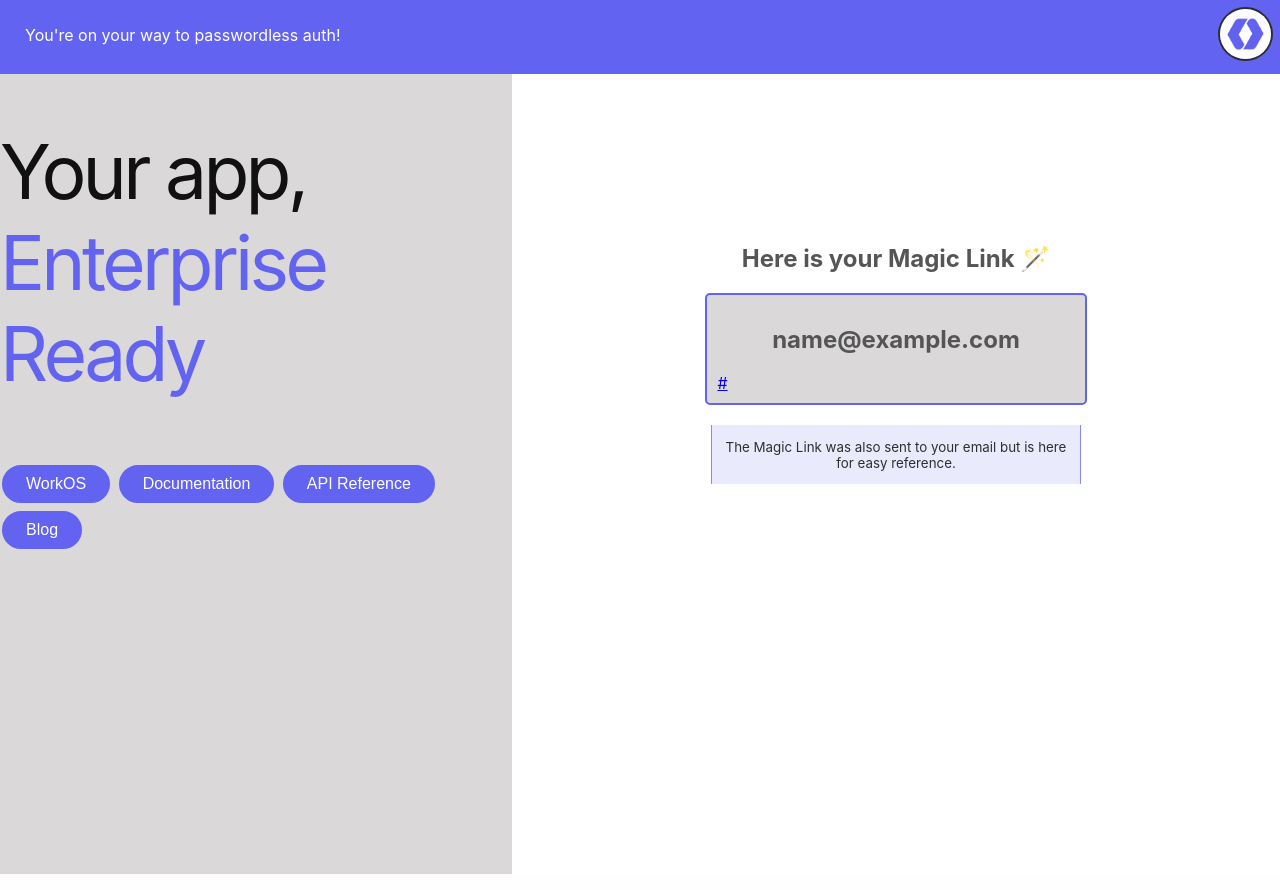
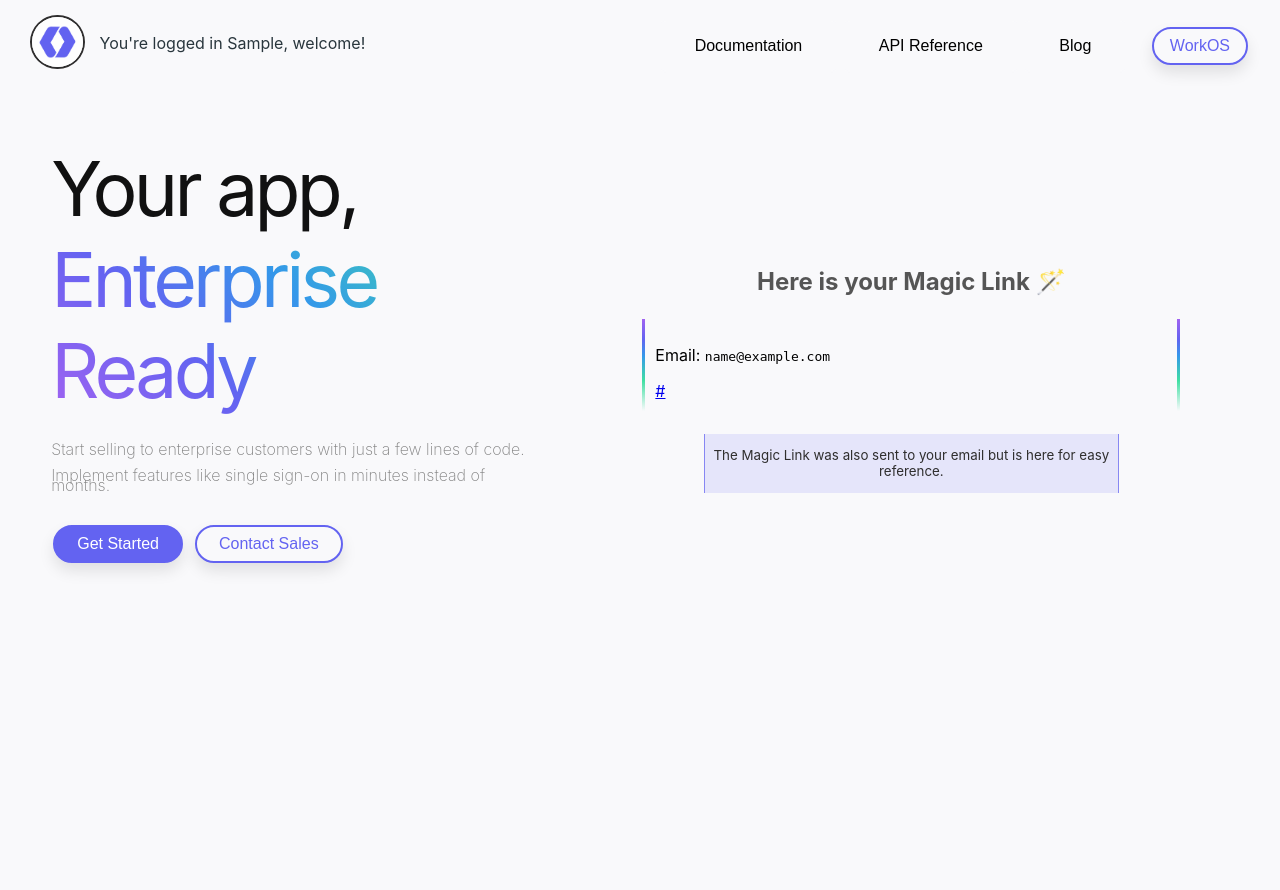
Before and after one commit to workos/python-django-example-applications, a Django app: template python-django-magic-link-example/magic_link_example/magic_link/templates/magic_link/serve_magic_link.html in a window 1280 px wide. Run offline with Django 3.2, Linux system fonts and the light colour scheme; the template is opened without the code that fills it: most values are stand-ins (such as "Sample title", 1, 10 or a date in 2020).

Commit message:
Update magic link app (#36)
Co-authored-by: Adam Wolfman <adamwolfman@Adams-MBP-3.domain>

```diff
--- a/python-django-magic-link-example/magic_link_example/magic_link/static/css/login.css
+++ b/python-django-magic-link-example/magic_link_example/magic_link/static/css/login.css
@@ -1,5 +1,7 @@
 body {
     font-family: Inter, sans-serif;
+    background-color: #f9f9fb;
+
 }
 
 .container_login {
@@ -22,16 +24,6 @@ body {
     bottom: 10px;
 }
 
-.text_input {
-    border: 1px solid #555555;
-    border-radius: 10px;
-    margin: 20px 0px 7px 0px;
-    padding: 5px;
-    height: 35px;
-    width: 260px;
-    text-align: center;
-}
-
 .flex {
     display: flex;
     justify-content: center;
@@ -42,6 +34,18 @@ body {
     flex-direction: column;
     justify-content: center;
     align-items: center;
+}
+
+.space-between {
+    justify-content: space-between;
+}
+
+.width-75 {
+    width: 75%;
+}
+
+.width-40vw {
+    width: 40vw;
 }
 
 .container_success {
@@ -82,19 +86,33 @@ body {
     margin: 4px 2px;
     transition-duration: 0.4s;
     cursor: pointer;
-  }
+    box-shadow: 0px 8px 15px rgba(0, 0, 0, 0.1);
+}
 
-.button:hover {
+.button-outline {
+    background-color: #f9f9fb;
+    color: #6363f1;
+    padding: 8px 16px;
+}
+
+.button:hover,
+.button-outline:hover {
     background-color: #555555;
     border: 2px solid #555555;
     color: white;
 }
 
+.sales-button {
+    margin-left: 10px;
+}
+
 .login_button {
     width: 95%;
+    box-shadow: 0px 8px 15px rgba(0, 0, 0, 0.1);
 }
 
-h2, h1 {
+h2,
+h1 {
     text-align: center;
     color: #555555;
 }
@@ -108,16 +126,18 @@ h2, h1 {
     align-items: center;
     position: relative;
     bottom: 10%;
+    /* background-color: #f9f9fb; */
+}
 
-}
 .logged_in_div_left {
     width: 40%;
     height: 100vh;
     display: flex;
     flex-direction: column;
     justify-content: center;
-    align-items: center;
-    background-color: #dad8d8;
+    align-items: left;
+    background-color: #f9f9fb;
+    margin-left: 4vw;
 }
 
 .logged_in_div_left div {
@@ -135,39 +155,67 @@ h2, h1 {
     letter-spacing: -.05em;
 }
 
-.logged_in_div_left h2 {
-    color: #6363f1;
+.home-hero-gradient {
+    background-image: linear-gradient(45deg, #a163f1, #6363f1 22%, #3498ea 40%, #40dfa3 67%, rgba(64, 223, 163, 0));
+    background-size: 150% 100%;
+    background-repeat: no-repeat;
+    -webkit-background-clip: text;
+    -webkit-text-fill-color: transparent;
+    background-clip: text;
+    animation: intro-gradient 1.2s cubic-bezier(0.85, 0.26, 0.89, 0.93);
+    animation-iteration-count: 1;
+    animation-fill-mode: backwards;
+    animation-delay: 0.4s;
+    text-align: left;
     font-size: 75px;
-    text-align: left;
+    letter-spacing: -.05em;
+    font-weight: normal;
     margin-top: 0px;
-    font-weight: normal;
-    letter-spacing: -.05em;
+}
+
+.title-text {
+    margin-bottom: -50px;
+}
+
+.title-subtext {
+    color: gray;
+    line-height: 10px;
+    margin-bottom: 15px;
+    font-weight: 200;
 }
 
 .logged_in_div_left button {
     padding: 8px 22px;
+    box-shadow: 0px 8px 15px rgba(0, 0, 0, 0.1);
 }
 
 div.text_box {
-    background-color: #dad8d8;
-    border-radius: 5px;
-    border: 2px solid #6363f1;
-    width: 75%;
+    background-color: #f9f9fb;
+    width: 40vw;
+    max-height: 30vh;
     padding: 10px;
     word-wrap: break-word;
+    overflow: scroll;
+    border-width: 3px;
+    border-style: solid;
+    border-image:
+        linear-gradient(#a163f1, #6363f1 22%, #3498ea 40%, #40dfa3 67%, rgba(64, 223, 163, 0)) 0 100%;
 }
 
 .logged_in_nav {
     display: flex;
     justify-content: space-between;
-    background-color: #6363f1;
+    background-color: #f9f9fb;
     height: 60px;
-    padding: 7px 7px 7px 10px;
+    padding: 15px 30px 15px 30px;
+
+    z-index: 1000;
 }
+
 .logged_in_nav p {
     padding: 4px 0px 0px 15px;
     line-height: 1;
-    color: white;
+    color: #29363d;
 }
 
 .logged_in_nav img {
@@ -178,6 +226,30 @@ div.text_box {
 
 .logged_in_nav img:hover {
     border: 2px solid #555555;
+}
+
+.nav-item {
+    color: black;
+    border: 2px solid #f9f9fb;
+    background-color: #f9f9fb;
+    box-shadow: none;
+    border-radius: 5px;
+}
+
+.blog-nav-button {
+    margin-right: 20px;
+    background-color: #f9f9fb;
+    border: 2px solid #f9f9fb;
+}
+
+.nav-item:hover {
+    background-color: #f9f9fb;
+    border: 2px solid #f9f9fb;
+    color: #a6a4a4;
+}
+
+pre.prettyprint {
+    border: none !important;
 }
 
 #note_div {
@@ -191,3 +263,8 @@ div.text_box {
     font-size: smaller;
     width: 75%;
 }
+
+.workos-logo img {
+    width: 450px;
+    object-fit: scale-down;
+}
--- a/python-django-magic-link-example/magic_link_example/magic_link/templates/magic_link/serve_magic_link.html
+++ b/python-django-magic-link-example/magic_link_example/magic_link/templates/magic_link/serve_magic_link.html
@@ -1,36 +1,51 @@
 <html>
+
 <head>
     <link rel="stylesheet" href="../../static/css/login.css">
 </head>
+
 <body class="container_success">
     <div class="logged_in_nav">
         <div class="flex">
-                <p>You're on your way to passwordless auth!</p>
+            <div>
+                <img src="../static/images/workos_logo_new.png" alt="workos logo">
+            </div>
+            <div class="flex">
+                <p>You're logged in {{first_name}}, welcome!</p>
+            </div>
         </div>
         <div>
-                <img src="../static/images/workos_logo_new.png" alt="workos logo">
+            <a href="https://workos.com/docs" target="_blank"><button class='button nav-item'>Documentation</button></a>
+            <a href="https://workos.com/docs/reference" target="_blank"><button class='button nav-item'>API
+                    Reference</button></a>
+            <a href="https://workos.com/blog" target="_blank"><button
+                    class='button nav-item blog-nav-button'>Blog</button></a>
+            <a href="https://workos.com/" target="_blank"><button class='button button-outline'>WorkOS</button></a>
         </div>
     </div>
     <div class='flex'>
         <div class="logged_in_div_left">
-                <div>
+            <div class="title-text">
                 <h1>Your app,</h1>
-                    <h2>Enterprise Ready</h2>
+                <h2 class="home-hero-gradient">Enterprise Ready</h2>
             </div>
-                <div>
-                    <a href="https://workos.com/" target="_blank"><button class='button'>WorkOS</button></a>
-                    <a href="https://workos.com/docs" target="_blank"><button class='button'>Documentation</button></a>
-                    <a href="https://workos.com/docs/reference" target="_blank"><button class='button'>API Reference</button></a>
-                    <a href="https://workos.com/blog" target="_blank"><button class='button'>Blog</button></a>
-
+            <div class="title-subtext">
+                <p>Start selling to enterprise customers with just a few lines of code.</p>
+                <p>Implement features like single sign-on in minutes instead of months.</p>
+            </div>
+            <div class="flex success-buttons">
+                <a href="https://workos.com/signup" target="_blank"><button class='button'>Get Started</button></a>
+                <a href="mailto:sales@workos.com?subject=WorkOS Sales Inquiry" target="_blank"><button
+                        class='button button-outline sales-button'>Contact
+                        Sales</button></a>
             </div>
         </div>
         <div class="logged_in_div_right">
             <div class="flex_column">
                 <h2>Here is your Magic Link &#129668;</h2>
                 <div class="text_box">
-                        <h2>{{email}}</h2>
-                        <a href="{{magic_link}}">{{magic_link}}</a>
+                    <p>Email: <code>{{email}}</code></p>
+                    <a href="{{magic_link}}">{{magic_link}}</a><br>
                 </div>
                 <div id="note_div">
                     <p>The Magic Link was also sent to your email but is here for easy reference.</p>
@@ -40,4 +55,5 @@
         </div>
     </div>
 </body>
+
 </html>
--- a/python-django-magic-link-example/magic_link_example/magic_link/views.py
+++ b/python-django-magic-link-example/magic_link_example/magic_link/views.py
@@ -1,5 +1,6 @@
 import os
 import workos
+import json
 from workos import client as workos_client
 from workos import passwordless
 from django.conf import settings
@@ -55,6 +56,6 @@ def success(request):
     code = request.GET["code"]
     profile = workos.client.sso.get_profile_and_token(code)
     p_profile = profile.to_dict()
-    raw_profile = p_profile["profile"]
+    raw_profile = json.dumps(p_profile["profile"], indent=2)
 
     return render(request, "magic_link/success.html", {"raw_profile": raw_profile})
--- a/python-django-magic-link-example/magic_link_example/requirements.txt
+++ b/python-django-magic-link-example/magic_link_example/requirements.txt
@@ -7,4 +7,4 @@ pytz==2021.1
 requests==2.25.1
 sqlparse==0.4.2
 urllib3==1.26.5
-workos==1.2.0
+workos==1.14.0
```
Also changed, not shown: python-django-magic-link-example/magic_link_example/magic_link/templates/magic_link/login.html (+7 -4 lines), python-django-magic-link-example/magic_link_example/magic_link/templates/magic_link/success.html (+29 -12 lines), python-django-magic-link-example/README.md, python-django-magic-link-example/magic_link_example/magic_link/static/images/workos_logo.png (added). Lines whose indentation alone changed are shown as unchanged.
